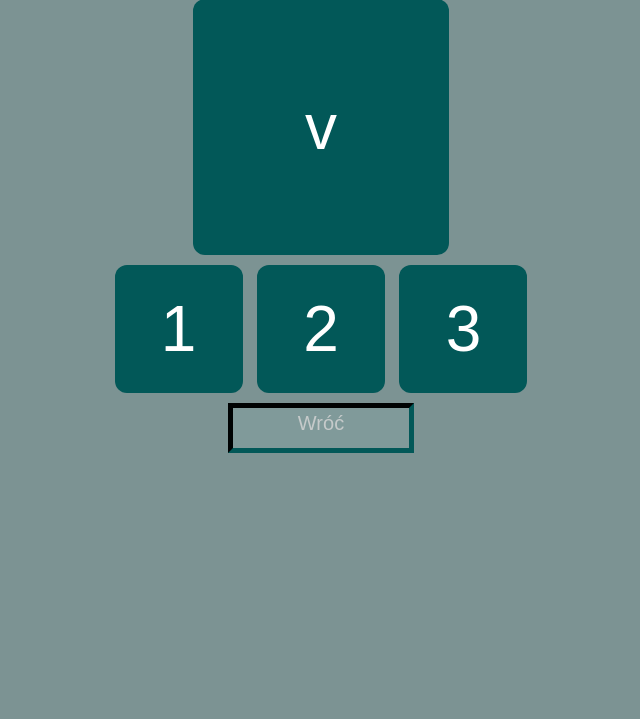
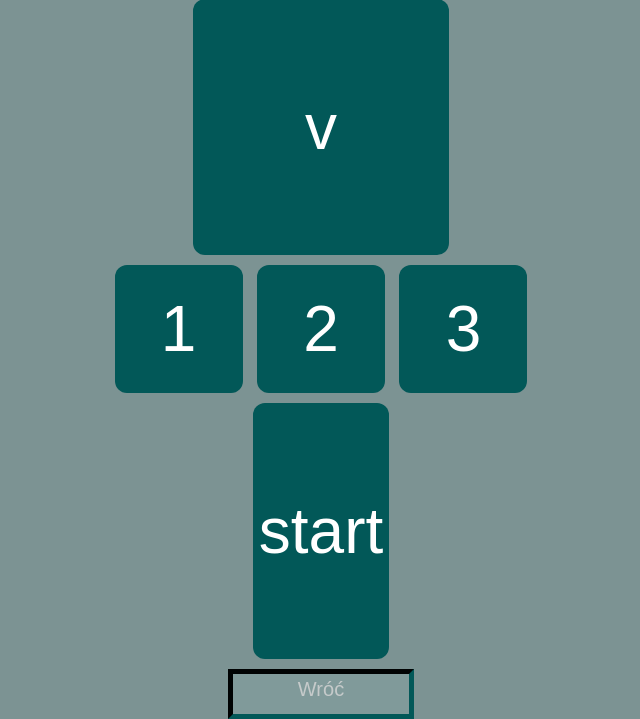
Before and after one commit to WiktorSzymanski/ES_Project, a Flask app: page /player1 in a window 1280 px wide. Shown: the part 850-1569 px from the top of the page, without its empty margins (319-959 px from the left). Before the commit the page ends 1303 px from the top, so only its background shows below. Run offline with Flask 2, Linux system fonts and the light colour scheme; some libraries are stand-ins or nearby versions.

Commit message:
button start

```diff
--- a/templates/player1.html
+++ b/templates/player1.html
@@ -40,6 +40,9 @@
             <button id='sup2' class="controls">2</button>
             <button id='sup3' class="controls">3</button>
         </div>
+        <div>
+            <button id='start' class="start">start</button>
+        </div>
 
         <a href="/">Wróć</a>
     </div>
--- a/templates/player2.html
+++ b/templates/player2.html
@@ -40,6 +40,9 @@
             <button id='sup2' class="controls">2</button>
             <button id='sup3' class="controls">3</button>
         </div>
+        <div>
+            <button id='start' class="start">start</button>
+        </div>
 
         <a href="/">Wróć</a>
     </div>
```
